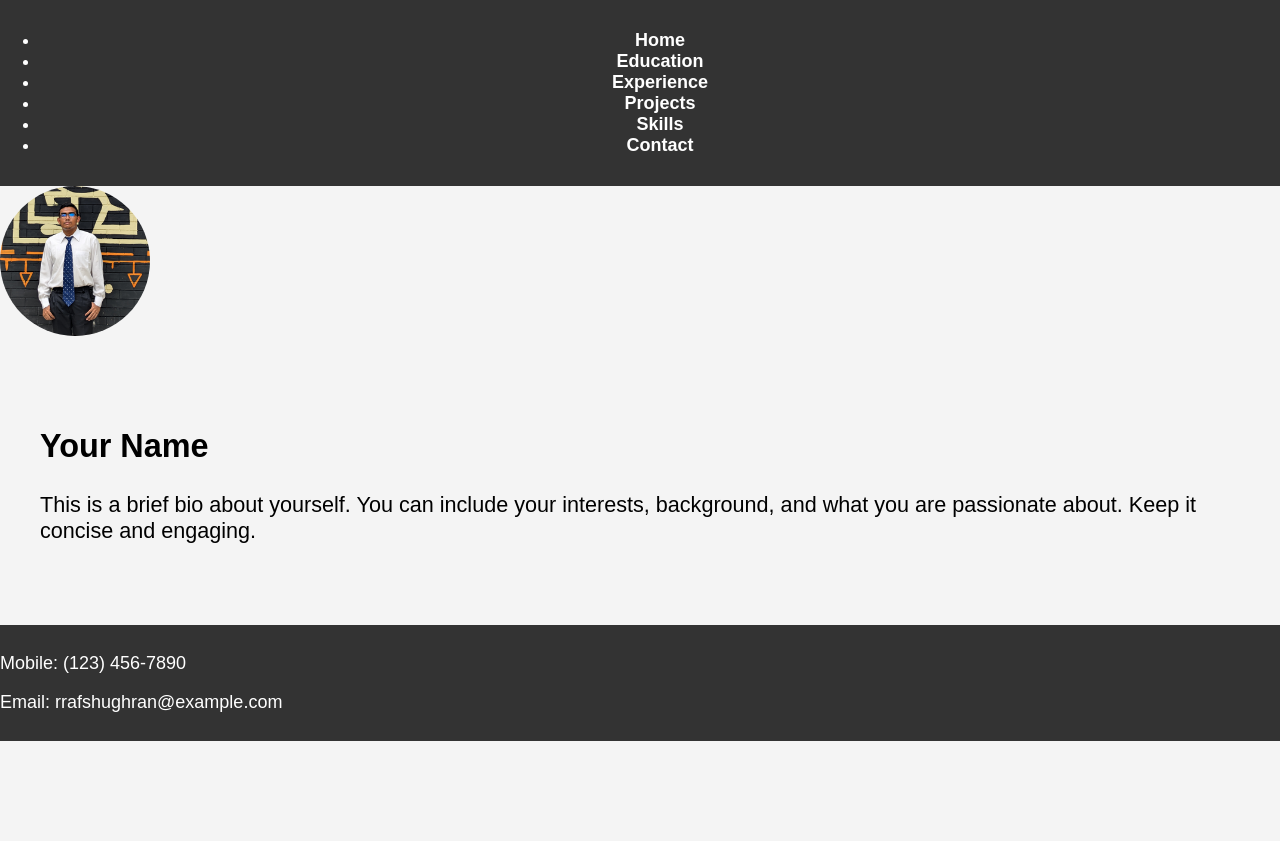
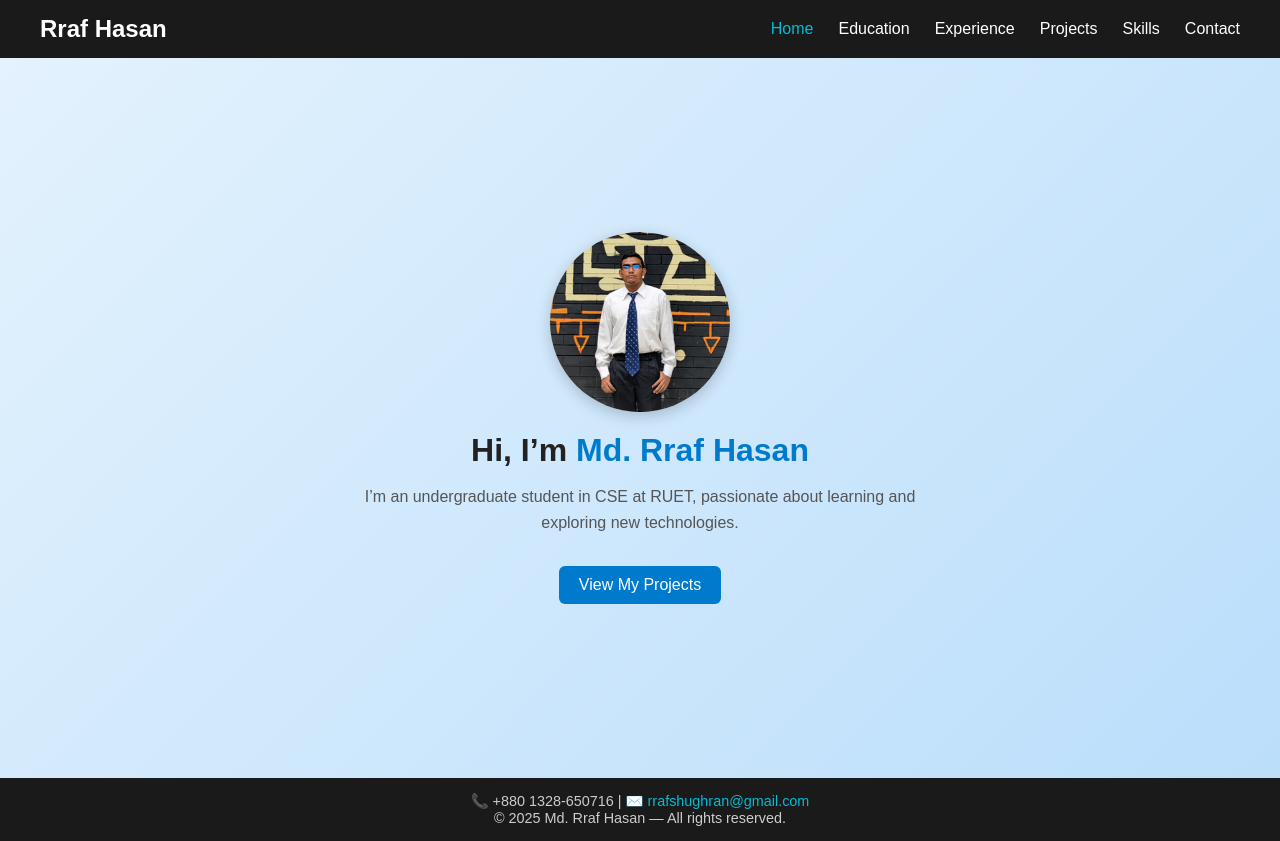
Before and after one commit to shurraf/shurraf.github.io, a plain HTML site: page index.html in a window 1280 px wide. Before the commit the page ends 800 px from the top, so only its background shows below. Drawn offline with Linux system fonts and the light colour scheme.

Commit message:
Updated design and CSS for portfolio

```diff
--- a/css/style.css
+++ b/css/style.css
@@ -1,59 +1,107 @@
-body {
-    font-family: Arial, sans-serif;
-    margin: 0;
-    padding: 0;
-    background-color: #f4f4f4;
+/* Reset */
+* {
+  margin: 0;
+  padding: 0;
+  box-sizing: border-box;
+  font-family: "Poppins", sans-serif;
 }
 
-header {
-    background: #333;
-    color: #fff;
-    padding: 10px 0;
-    text-align: center;
+/* Navbar */
+.navbar {
+  background: #1a1a1a;
+  color: white;
+  display: flex;
+  justify-content: space-between;
+  align-items: center;
+  padding: 15px 40px;
 }
 
-nav {
-    margin: 20px 0;
+.logo {
+  font-size: 1.5rem;
+  font-weight: 600;
 }
 
-nav a {
-    color: #fff;
-    text-decoration: none;
-    margin: 0 15px;
-    font-weight: bold;
+.nav-links {
+  list-style: none;
+  display: flex;
+  gap: 25px;
 }
 
-nav a:hover {
-    text-decoration: underline;
+.nav-links a {
+  text-decoration: none;
+  color: white;
+  font-weight: 500;
+  transition: 0.3s;
 }
 
-.container {
-    max-width: 800px;
-    margin: 0 auto;
-    padding: 20px;
-    text-align: center;
+.nav-links a:hover,
+.nav-links a.active {
+  color: #00bcd4;
+}
+
+/* Hero Section */
+.hero {
+  display: flex;
+  flex-direction: column;
+  align-items: center;
+  justify-content: center;
+  text-align: center;
+  min-height: 90vh;
+  background: linear-gradient(135deg, #e3f2fd, #bbdefb);
+  padding: 40px 20px;
 }
 
 .profile-photo {
-    width: 150px;
-    height: 150px;
-    border-radius: 50%;
-    object-fit: cover;
+  width: 180px;
+  height: 180px;
+  border-radius: 50%;
+  object-fit: cover;
+  margin-bottom: 20px;
+  box-shadow: 0 4px 15px rgba(0,0,0,0.2);
 }
 
-.bio {
-    margin: 20px 0;
-    font-size: 1.2em;
+.bio h1 {
+  font-size: 2rem;
+  color: #222;
 }
 
-.contact {
-    margin-top: 40px;
-    font-size: 1em;
+.bio h1 span {
+  color: #007acc;
 }
 
+.bio p {
+  color: #555;
+  max-width: 600px;
+  margin: 15px auto;
+  font-size: 1rem;
+  line-height: 1.6;
+}
+
+.btn {
+  display: inline-block;
+  margin-top: 15px;
+  background: #007acc;
+  color: white;
+  padding: 10px 20px;
+  border-radius: 6px;
+  text-decoration: none;
+  transition: background 0.3s;
+}
+
+.btn:hover {
+  background: #005b99;
+}
+
+/* Footer */
 footer {
-    margin-top: 20px;
-    padding: 10px 0;
-    background: #333;
-    color: #fff;
+  background: #1a1a1a;
+  color: #ccc;
+  text-align: center;
+  padding: 15px 0;
+  font-size: 0.9rem;
 }
+
+footer a {
+  color: #00bcd4;
+  text-decoration: none;
+}
--- a/index.html
+++ b/index.html
@@ -3,15 +3,15 @@
 <head>
   <meta charset="UTF-8">
   <meta name="viewport" content="width=device-width, initial-scale=1.0">
+  <title>Md. Rraf Hasan | Portfolio</title>
   <link rel="stylesheet" href="css/style.css">
-    <link rel="stylesheet" href="css/responsive.css">
-    <title>My Portfolio</title>
 </head>
 <body>
   <header>
-        <nav>
-            <ul>
-                <li><a href="index.html">Home</a></li>
+    <nav class="navbar">
+      <h2 class="logo">Rraf Hasan</h2>
+      <ul class="nav-links">
+        <li><a href="index.html" class="active">Home</a></li>
         <li><a href="pages/education.html">Education</a></li>
         <li><a href="pages/experience.html">Experience</a></li>
         <li><a href="pages/projects.html">Projects</a></li>
@@ -23,21 +23,20 @@
 
   <main>
     <section class="hero">
-            <img src="assets/Screenshot 2025-10-14 160836.png" alt="Your Name" class="profile-photo">
+      <img src="assets/Screenshot 2025-10-14 160836.png" alt="Rraf Hasan" class="profile-photo">
       <div class="bio">
-                <h1>Your Name</h1>
-                <p>This is a brief bio about yourself. You can include your interests, background, and what you are passionate about. Keep it concise and engaging.</p>
+        <h1>Hi, I’m <span>Md. Rraf Hasan</span></h1>
+        <p>I’m an undergraduate student in CSE at RUET, passionate about learning and exploring new technologies.</p>
+        <a href="pages/projects.html" class="btn">View My Projects</a>
       </div>
     </section>
   </main>
 
   <footer>
-        <div class="contact-info">
-            <p>Mobile: (123) 456-7890</p>
-            <p>Email: rrafshughran@example.com</p>
+    <div class="footer-content">
+      <p>📞 +880 1328-650716 | ✉️ <a href="mailto:rrafshughran@gmail.com">rrafshughran@gmail.com</a></p>
+      <p>© 2025 Md. Rraf Hasan — All rights reserved.</p>
     </div>
   </footer>
-
-    <script src="js/main.js"></script>
 </body>
 </html>
```
Lines whose indentation alone changed are shown as unchanged.
